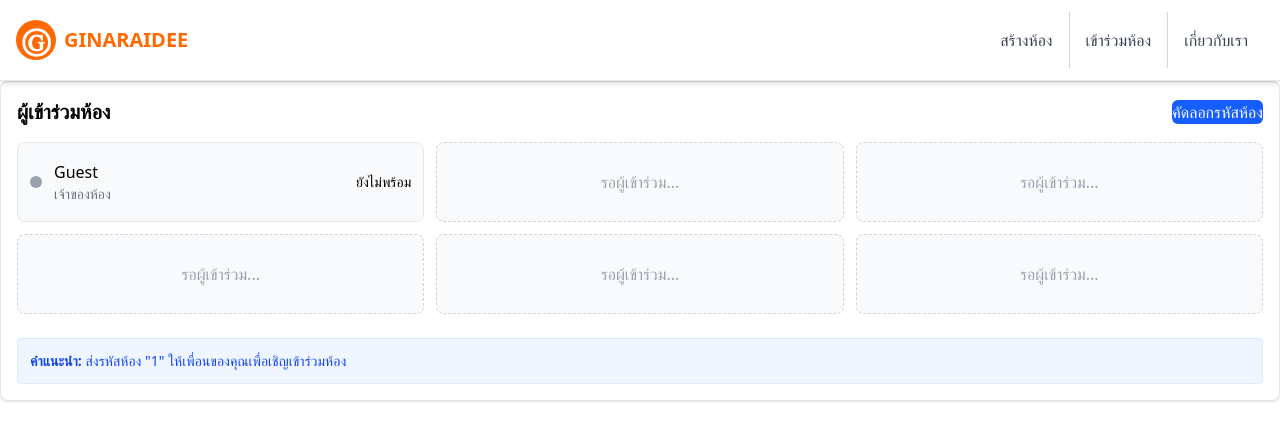
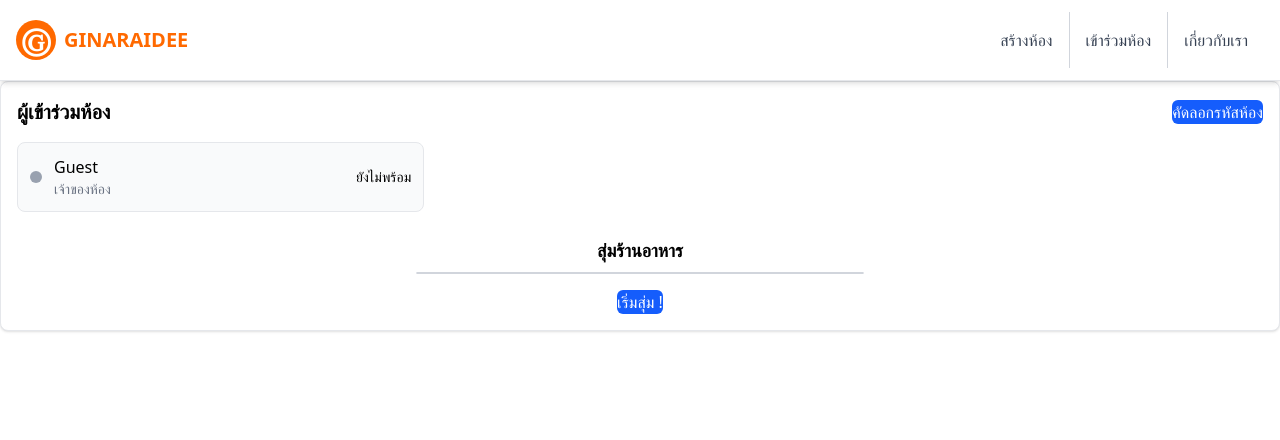
Before and after one commit to kimminoto/GINARAIDEE, a Next.js app: page /room/1 in a window 1280 px wide. Shown: the top 440 px of the page. Built offline with nearby package versions, Linux system fonts and the light colour scheme.

Commit message:
Push Edit page.tsx#NextPage+RandomCode / add /room/[roomId]/page.tsx#รับuseSearchParams / Edit Homepage#MouseCursor

```diff
--- a/src/app/components/room/RoomLobby.tsx
+++ b/src/app/components/room/RoomLobby.tsx
@@ -1,5 +1,3 @@
-'use client';
-
 import React, { useState, useEffect } from 'react';
 import { Card } from '../ui/Card';
 import { Button } from '../ui/Button';
@@ -19,6 +17,10 @@ interface RoomLobbyProps {
   showStartButton?: boolean;
 }
 
+const restaurantOptions = [
+  'McDonald\'s', 'KFC', 'Pizza Hut', 'Burger King', 'Subway', 'Starbucks', 'Taco Bell', 'Domino\'s', 'Dunkin\'', 'Popeyes', 'LekYai', 'Teaw', 'PadKraPrao', 'Bonchon', 'Japan', 'Korean', 'Eat Am Are', 'Sizler'
+];
+
 const RoomLobby: React.FC<RoomLobbyProps> = ({
                                                participants,
                                                roomId,
@@ -27,8 +29,32 @@ const RoomLobby: React.FC<RoomLobbyProps> = ({
                                                showStartButton = false
                                              }) => {
   const [copySuccess, setCopySuccess] = useState<string>('');
+  const [spinning, setSpinning] = useState(false);
+  const [selectedRestaurant, setSelectedRestaurant] = useState<string | null>(null);
+  const [displayedOptions, setDisplayedOptions] = useState<string[]>([]);
 
-  // ฟังก์ชันสำหรับคัดลอกรหัสห้อง
+    useEffect(() => {
+        if (spinning) {
+            const interval = setInterval(() => {
+                setDisplayedOptions(generateRandomSequence());
+            }, 100 );
+
+            setTimeout(() => {
+                clearInterval(interval);
+                const finalPick = restaurantOptions[Math.floor(Math.random() * restaurantOptions.length)];
+                setSelectedRestaurant(finalPick);
+                setSpinning(false);
+            }, 4000);
+        }
+    }, [spinning]);
+
+
+    const generateRandomSequence = () => {
+    return Array.from({ length: 30 }, () =>
+        restaurantOptions[Math.floor(Math.random() * restaurantOptions.length)]
+    );
+  };
+
   const handleCopyRoomCode = (): void => {
     navigator.clipboard.writeText(roomId)
         .then(() => {
@@ -38,6 +64,17 @@ const RoomLobby: React.FC<RoomLobbyProps> = ({
         .catch(err => {
           console.error('ไม่สามารถคัดลอกข้อความได้: ', err);
         });
+  };
+
+  const handleOpenCase = () => {
+    setSpinning(true);
+    setDisplayedOptions(generateRandomSequence());
+
+    setTimeout(() => {
+      const finalPick = restaurantOptions[Math.floor(Math.random() * restaurantOptions.length)];
+      setSelectedRestaurant(finalPick);
+      setSpinning(false);
+    }, 4000);
   };
 
   return (
@@ -90,20 +127,32 @@ const RoomLobby: React.FC<RoomLobbyProps> = ({
                 </div>
               </div>
           ))}
+        </div>
 
-        {/* แสดงช่องว่างสำหรับผู้เข้าร่วมที่ยังไม่มี */}
-        {Array(Math.max(0, 6 - participants.length)).fill(0).map((_, i) => (
-          <div key={`empty-${i}`} className="p-3 rounded-lg border border-dashed border-gray-300 bg-gray-50 flex items-center justify-center h-20">
-            <p className="text-gray-400">รอผู้เข้าร่วม...</p>
+        {/* สุ่มแบบ CS:GO */}
+        <div className="mt-6 text-center">
+          <h3 className="text-lg font-bold">สุ่มร้านอาหาร</h3>
+          <div className="overflow-hidden border border-gray-300 rounded-lg w-full max-w-md mx-auto relative mt-2">
+            <div className="flex transition-transform duration-1000 ease-out"
+                 style={{
+                     transform: `translateX(-${spinning ? 1000 : 0}px)`,
+                     transition: spinning ? "transform 3s cubic-bezier(0.1, 0.57, 0.1, 1)" : "none",
+                 }}>
+              {displayedOptions.map((restaurant, index) => (
+                  <div key={index} className="p-3 w-32 text-center border-r border-gray-200 bg-white">
+                    {restaurant}
                   </div>
               ))}
             </div>
-
-      {/* ข้อความแนะนำ */}
-      <div className="mt-6 bg-blue-50 p-3 rounded border border-blue-100">
-        <p className="text-blue-700 text-sm">
-          <strong>คำแนะนำ:</strong> ส่งรหัสห้อง "{roomId}" ให้เพื่อนของคุณเพื่อเชิญเข้าร่วมห้อง
-        </p>
+          </div>
+          <Button onClick={handleOpenCase} className="bg-blue-500 text-white mt-4" disabled={spinning}>
+            เริ่มสุ่ม !
+          </Button>
+          {selectedRestaurant && (
+              <div className="mt-4 text-lg font-semibold text-green-600">
+                🎉 คุณได้ทาน {selectedRestaurant}!
+              </div>
+          )}
         </div>
       </Card>
   );
--- a/src/app/room/[roomId]/page.tsx
+++ b/src/app/room/[roomId]/page.tsx
@@ -15,5 +15,6 @@ export default function RoomPage({ params }: { params: { roomId: string } }) {
 
     return (
         <RoomLobby participants={participants} roomId={roomId} isHost={true} onNext={() => {}} />
+
     );
 }
```
Lines whose indentation alone changed are shown as unchanged.
